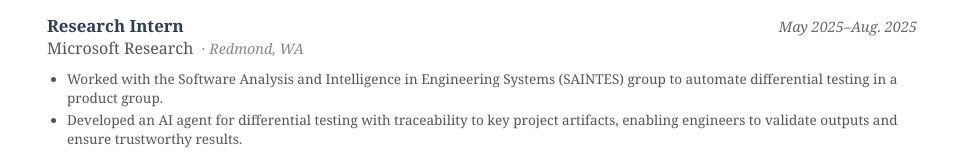
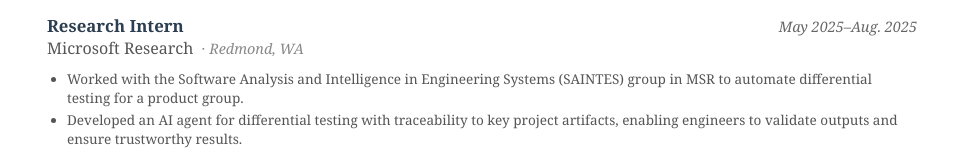
Before and after one commit to kat-dearstyne/about-me, a plain HTML site: page docs/cv.html in a window 1280 px wide. Shown: the part 590-743 px from the top of the page, without its empty margins (158-1121 px from the left). Drawn offline with Linux system fonts and the light colour scheme.

Commit message:
minor update to cv

```diff
--- a/docs/cv.html
+++ b/docs/cv.html
@@ -386,7 +386,7 @@
             </div>
             <div class="details">
                 <ul>
-                    <li>Worked with the Software Analysis and Intelligence in Engineering Systems (SAINTES) group to automate differential testing in a product group.</li>
+                    <li>Worked with the Software Analysis and Intelligence in Engineering Systems (SAINTES) group in MSR to automate differential testing for a product group.</li>
                     <li>Developed an AI agent for differential testing with traceability to key project artifacts, enabling engineers to validate outputs and ensure trustworthy results.</li>
                     <li>Ongoing research focuses on extending these methods beyond differential testing to broader software engineering tasks and product groups.</li>
                 </ul>
```
